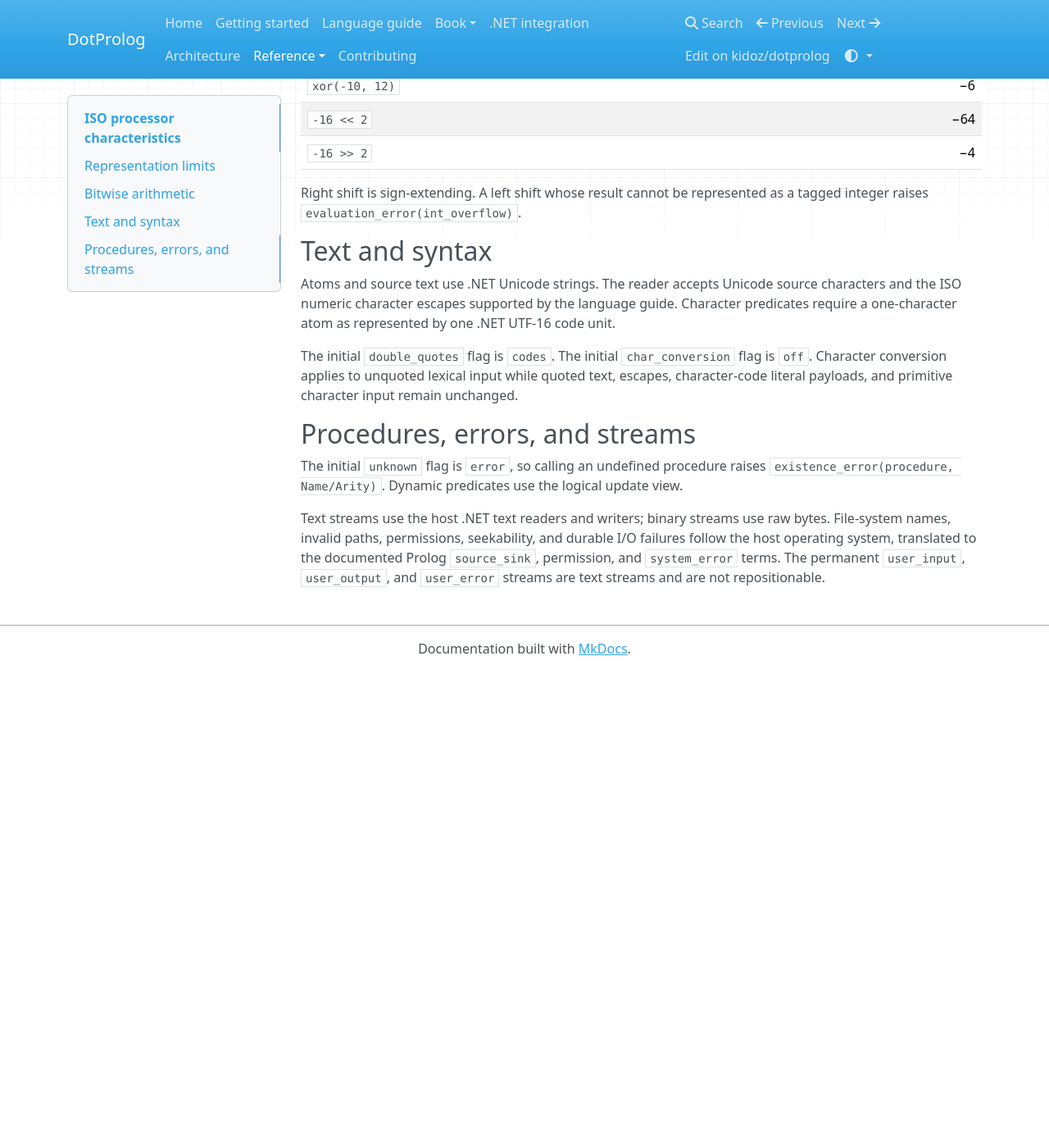
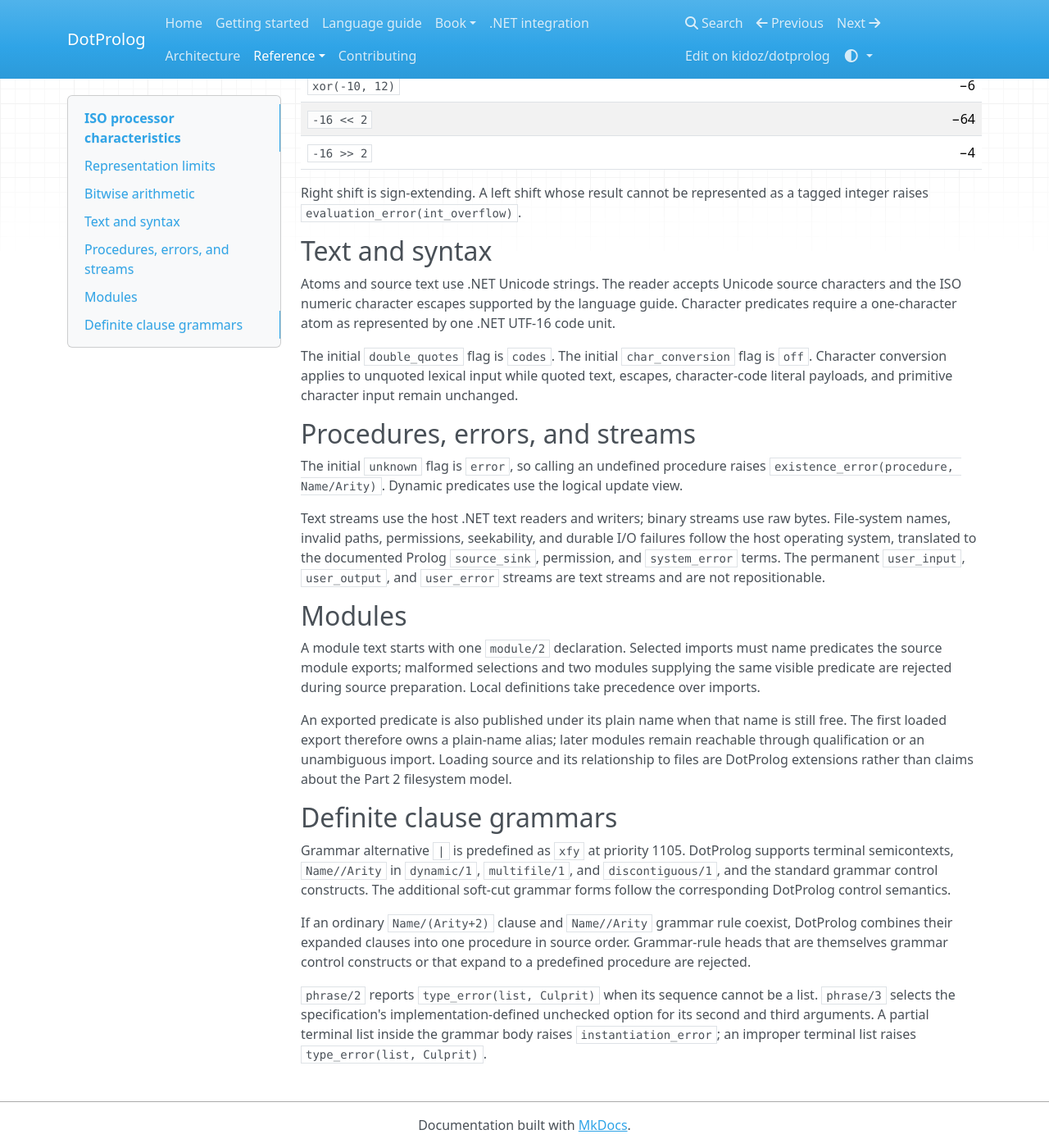
Before and after one commit to kidoz/dotprolog, an MkDocs documentation site: the page built from docs/reference/iso-processor-characteristics.md, in a window 1280 px wide and 1400 px high, scrolled down 931 px. Shown: the whole window at 82% size. Built offline with MkDocs 1.6.1, drawn with Linux system fonts in a browser that asks for light colours; nearby versions of some CDN libraries; before the commit the page ends 1750 px from its top, so only the background shows below that.

```diff
--- a/docs/reference/iso-processor-characteristics.md
+++ b/docs/reference/iso-processor-characteristics.md
@@ -59,3 +59,30 @@ names, invalid paths, permissions, seekability, and durable I/O failures follow
 system, translated to the documented Prolog `source_sink`, permission, and `system_error` terms.
 The permanent `user_input`, `user_output`, and `user_error` streams are text streams and are not
 repositionable.
+
+## Modules
+
+A module text starts with one `module/2` declaration. Selected imports must name predicates the
+source module exports; malformed selections and two modules supplying the same visible predicate
+are rejected during source preparation. Local definitions take precedence over imports.
+
+An exported predicate is also published under its plain name when that name is still free. The
+first loaded export therefore owns a plain-name alias; later modules remain reachable through
+qualification or an unambiguous import. Loading source and its relationship to files are DotProlog
+extensions rather than claims about the Part 2 filesystem model.
+
+## Definite clause grammars
+
+Grammar alternative `|` is predefined as `xfy` at priority 1105. DotProlog supports terminal
+semicontexts, `Name//Arity` in `dynamic/1`, `multifile/1`, and `discontiguous/1`, and the standard
+grammar control constructs. The additional soft-cut grammar forms follow the corresponding
+DotProlog control semantics.
+
+If an ordinary `Name/(Arity+2)` clause and `Name//Arity` grammar rule coexist, DotProlog combines
+their expanded clauses into one procedure in source order. Grammar-rule heads that are themselves
+grammar control constructs or that expand to a predefined procedure are rejected.
+
+`phrase/2` reports `type_error(list, Culprit)` when its sequence cannot be a list. `phrase/3`
+selects the specification's implementation-defined unchecked option for its second and third
+arguments. A partial terminal list inside the grammar body raises `instantiation_error`; an
+improper terminal list raises `type_error(list, Culprit)`.
```
Also changed, not shown: CHANGELOG.md (+14 -0 lines), COMPATIBILITY.md (+18 -11 lines), docs/index.md (+3 -2 lines), docs/language-guide.md (+16 -2 lines).
